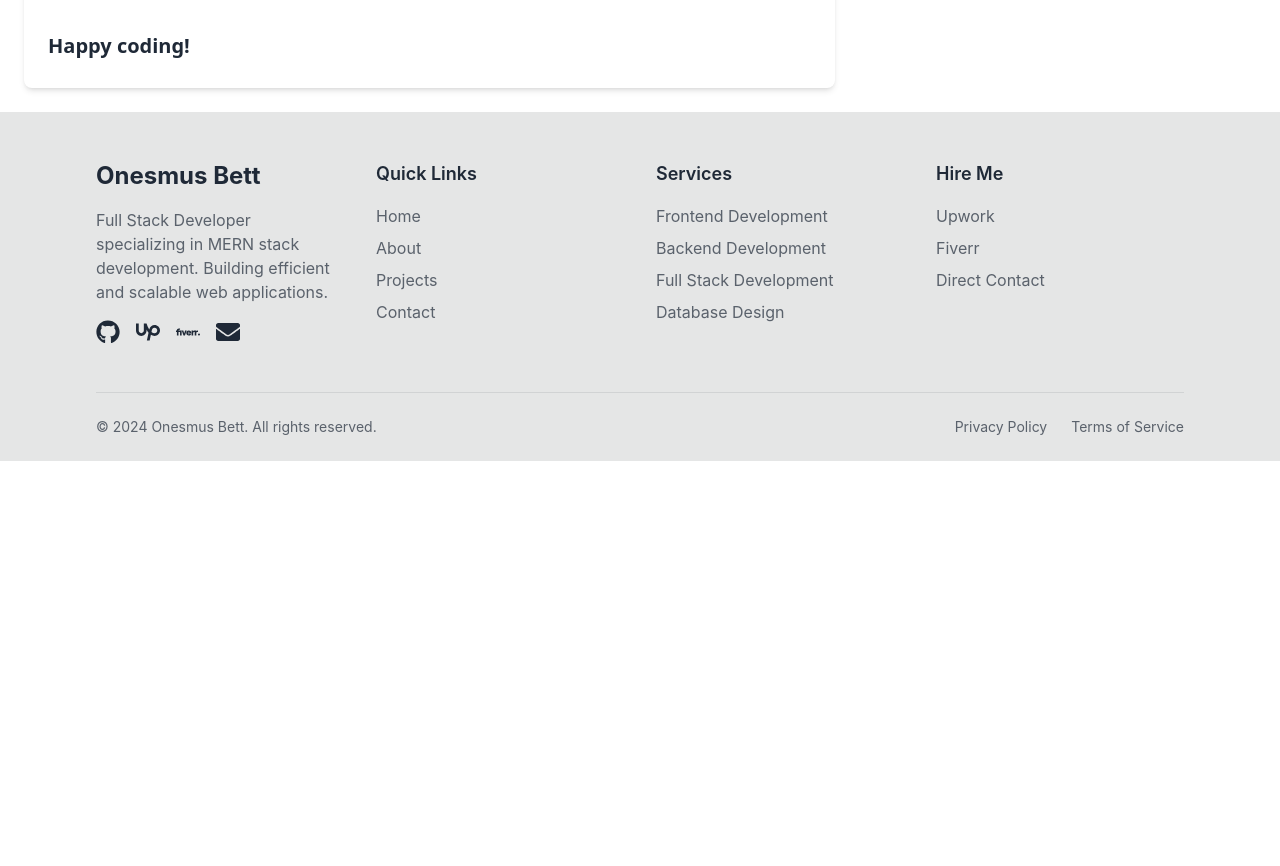
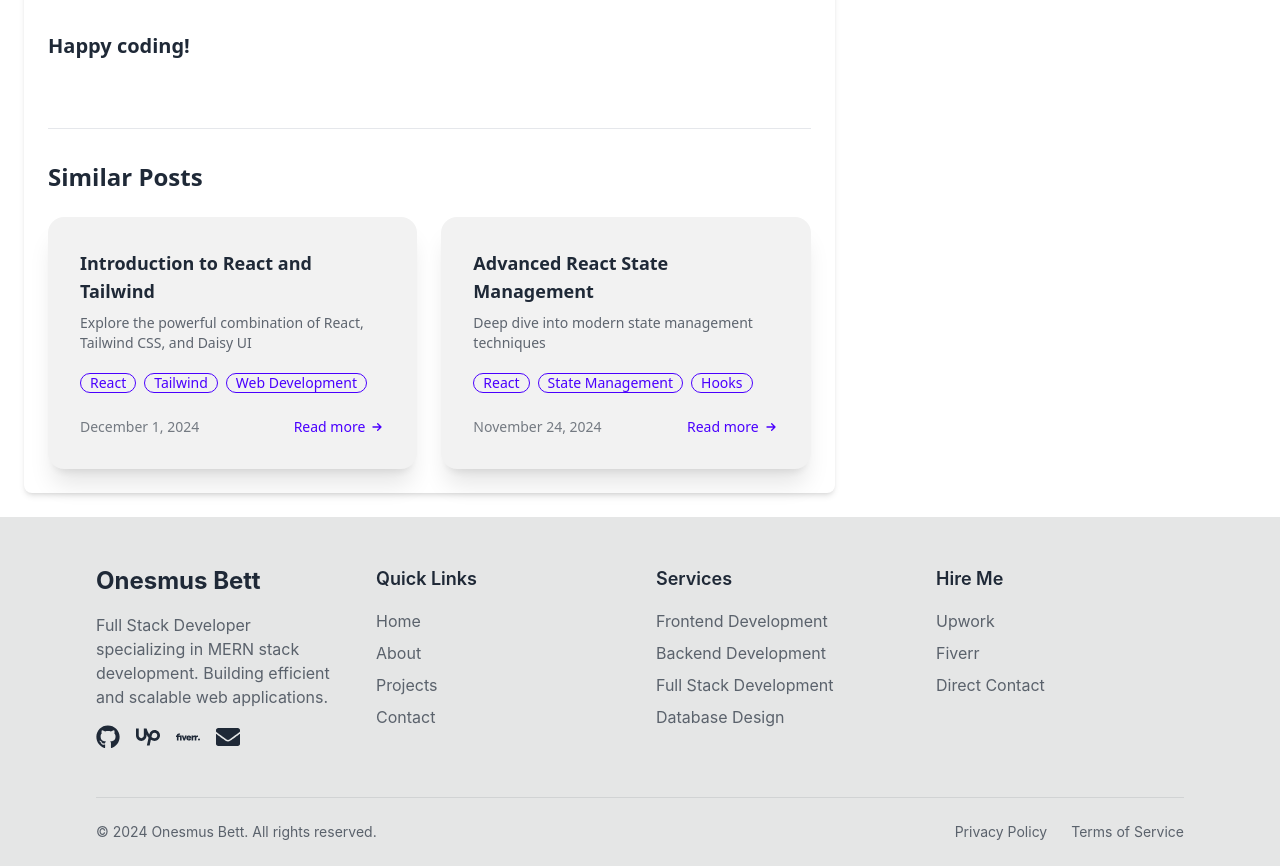
Before and after one commit to onesmuskipchumba0/portfolio, a React (Vite) app: page /blogs in a window 1280 px wide. Shown: the part 9227-10093 px from the top of the page. Before the commit the page ends 9688 px from the top, so only its background shows below. Built offline with nearby package versions, Linux system fonts and the light colour scheme.

Commit message:
add more like these for blogs

```diff
--- a/src/pages/BlogPage.jsx
+++ b/src/pages/BlogPage.jsx
@@ -38,6 +38,11 @@ const BlogPage = () => {
     setSelectedPost(blogPosts[0]);
   }, []);
 
+  const handlePostSelect = (post) => {
+    setSelectedPost(post);
+    window.scrollTo({ top: 0, behavior: 'smooth' });
+  };
+
   return (
     <div className="min-h-screen mt-24 font-sans">
 
@@ -71,6 +76,65 @@ const BlogPage = () => {
               </div>
 
               <MarkdownRenderer filePath={selectedPost.mdFile} />
+
+              {/* Similar Posts Section */}
+              <div className="mt-16 border-t border-gray-200 pt-8">
+                <h2 className="text-2xl font-bold mb-6">Similar Posts</h2>
+                <div className="grid grid-cols-1 md:grid-cols-2 gap-6">
+                  {blogPosts
+                    .filter(post => post.id !== selectedPost.id)
+                    .filter(post =>
+                      post.tags.some(tag => selectedPost.tags.includes(tag))
+                    )
+                    .slice(0, 2)
+                    .map(post => (
+                      <div
+                        key={post.id}
+                        className="card bg-base-200 shadow-xl hover:shadow-2xl transition-all duration-300 cursor-pointer group"
+                        onClick={() => handlePostSelect(post)}
+                      >
+                        <div className="card-body">
+                          <h3 className="card-title text-lg group-hover:text-primary transition-colors duration-300">
+                            {post.title}
+                          </h3>
+                          <p className="text-base-content/70 text-sm">{post.summary}</p>
+                          <div className="flex flex-wrap gap-2 mt-3">
+                            {post.tags.map((tag, index) => (
+                              <span
+                                key={index}
+                                className="badge badge-primary badge-outline transform hover:scale-105 transition-transform duration-200"
+                              >
+                                {tag}
+                              </span>
+                            ))}
+                          </div>
+                          <div className="flex justify-between items-center mt-4">
+                            <span className="text-sm text-base-content/60">
+                              {post.date}
+                            </span>
+                            <span className="flex items-center gap-1 text-sm text-primary group-hover:translate-x-1 transition-transform duration-300">
+                              Read more
+                              <svg
+                                xmlns="http://www.w3.org/2000/svg"
+                                className="h-4 w-4 transform group-hover:translate-x-1 transition-transform duration-300"
+                                fill="none"
+                                viewBox="0 0 24 24"
+                                stroke="currentColor"
+                              >
+                                <path
+                                  strokeLinecap="round"
+                                  strokeLinejoin="round"
+                                  strokeWidth={2}
+                                  d="M13 7l5 5m0 0l-5 5m5-5H6"
+                                />
+                              </svg>
+                            </span>
+                          </div>
+                        </div>
+                      </div>
+                    ))}
+                </div>
+              </div>
             </>
           ) : (
             <div className="text-center py-8">
@@ -86,7 +150,7 @@ const BlogPage = () => {
             {blogPosts.map((post) => (
               <div
                 key={post.id}
-                onClick={() => setSelectedPost(post)}
+                onClick={() => handlePostSelect(post)}
                 className={`cursor-pointer mb-5 p-4 rounded-lg transition-all ${
                   selectedPost?.id === post.id
                     ? 'bg-blue-200 text-slate-900 border-l-4 border-blue-600'
```
